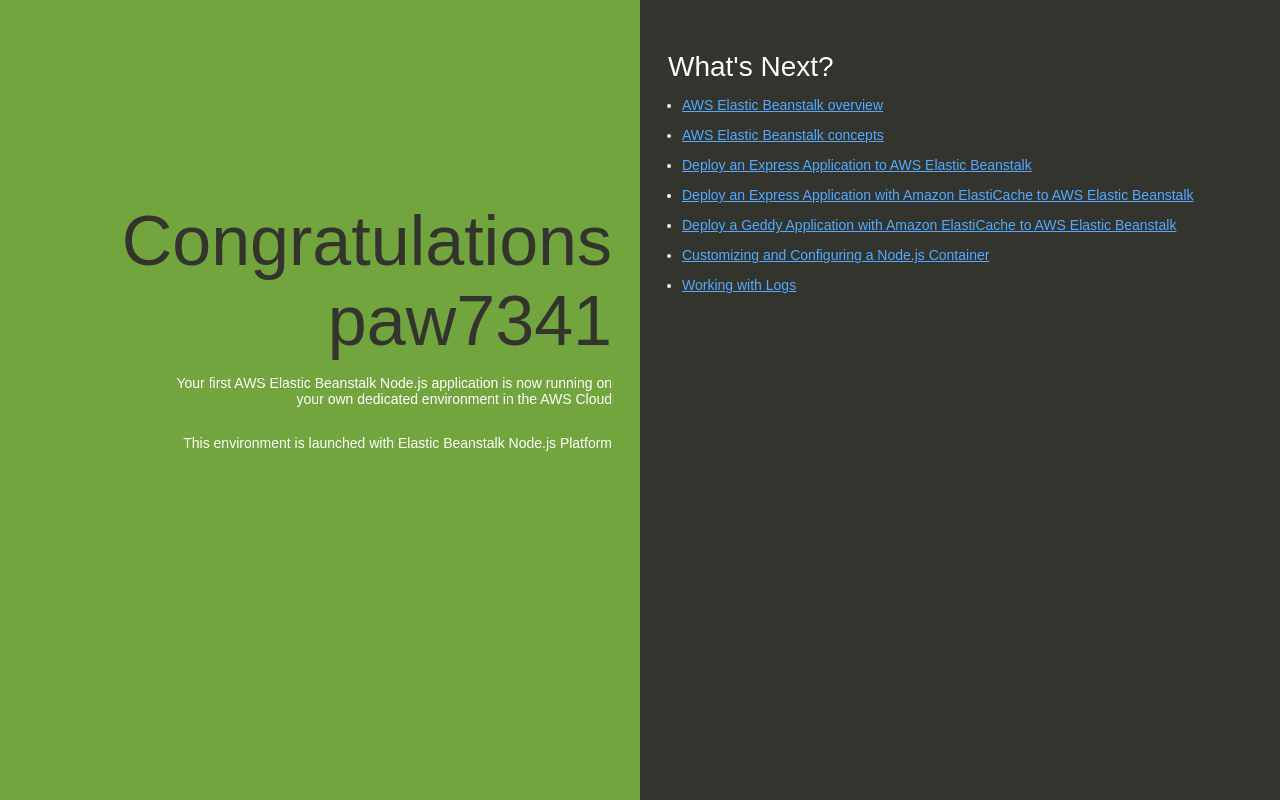
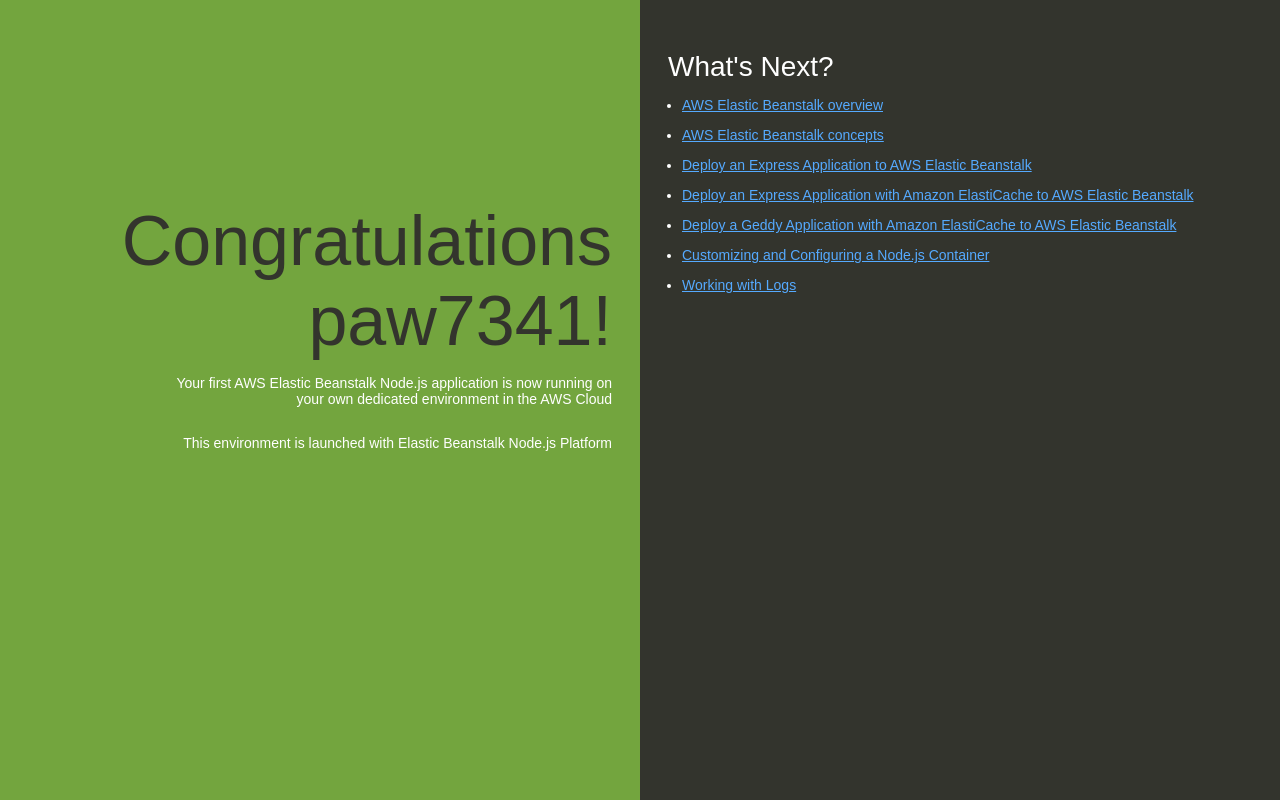
Before and after one commit to paw7341/pw-test-node-app, a website: page index.html in a window 1280 px wide. Drawn offline with Linux system fonts and the light colour scheme.

Commit message:
Update index.html again

```diff
--- a/index.html
+++ b/index.html
@@ -74,7 +74,7 @@
   </head>
   <body>
     <div class="textColumn">
-      <h1>Congratulations paw7341</h1>
+      <h1>Congratulations paw7341!</h1>
       <p>Your first AWS Elastic Beanstalk Node.js application is now running on your own dedicated environment in the AWS Cloud</p>
       <p>This environment is launched with Elastic Beanstalk Node.js Platform</p>
     </div>
```
